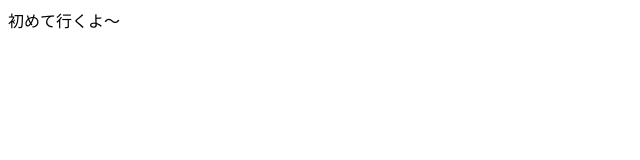
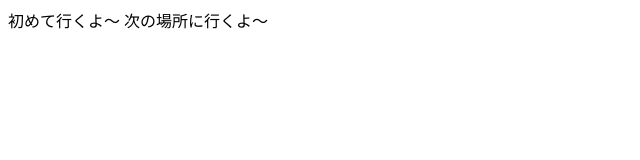
Before and after one commit to nanshiki548/Sample0605, a plain HTML site: page index.html in a window 1280 px wide. Shown: the whole page, without its empty margins (0-640 px from the left). Drawn offline with Linux system fonts and the light colour scheme.

Commit message:
index.htmlに次の場所に行くよ〜のメッセージを追加

```diff
--- a/index.html
+++ b/index.html
@@ -1 +1,2 @@
 <h>初めて行くよ〜</h>
+<h>次の場所に行くよ〜</h>
```
